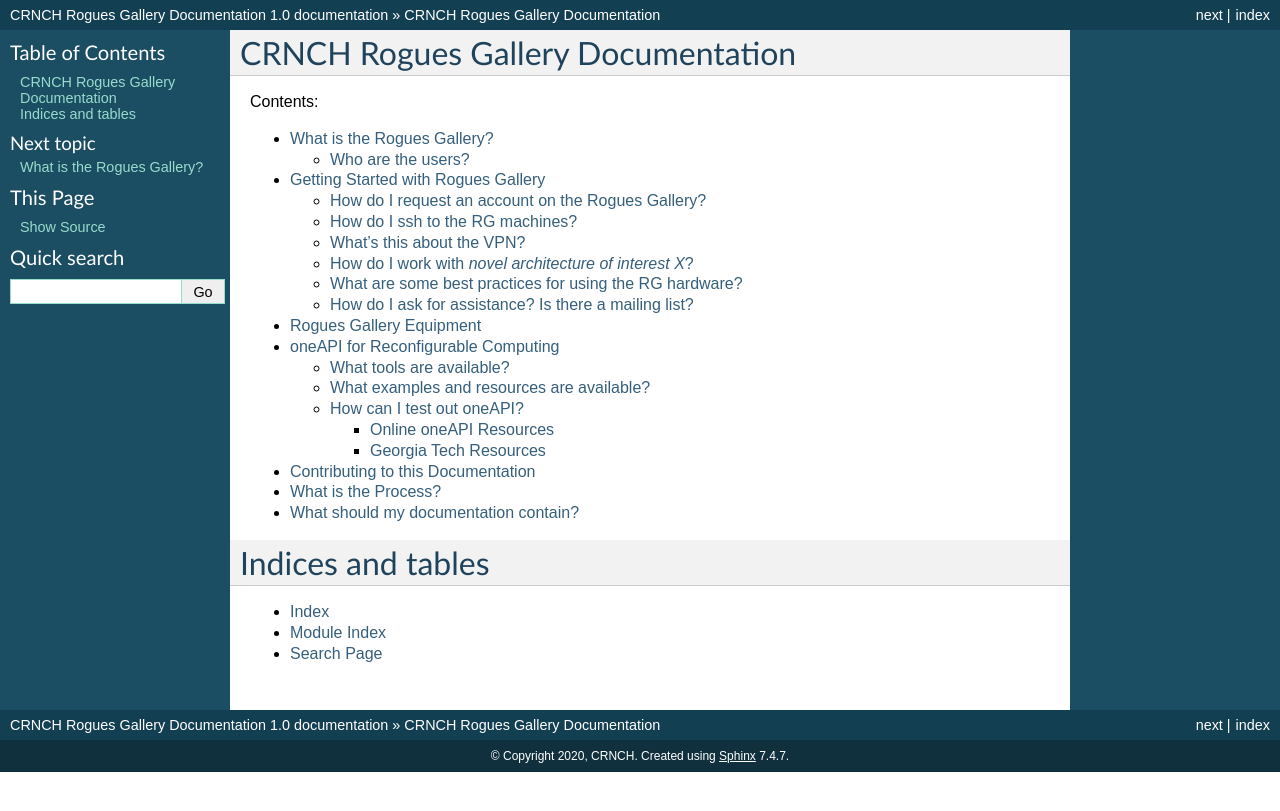
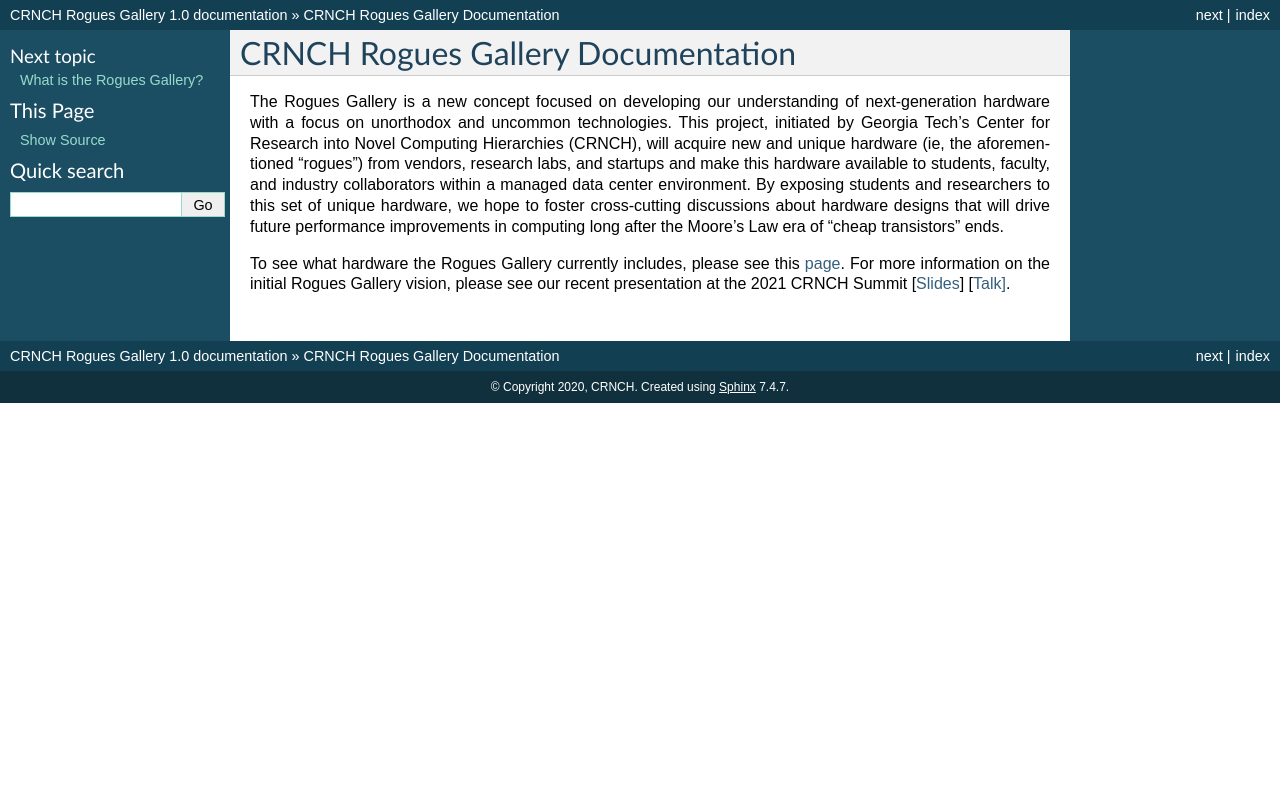
Before and after one commit to gt-crnch-rg/read-the-docs, a Sphinx documentation site: the page built from docs/index.rst, in a window 1280 px wide. Shown: the top 811 px of the page. Built offline with Sphinx 7.4.7, drawn with Linux system fonts in a browser that asks for light colours.

Commit message:
Migration from Gitlab repo

```diff
--- a/README.rst
+++ b/README.rst
@@ -10,7 +10,7 @@
 Support
 -------
 
-TBD - we are still setting up public mailing lists.
+We are still setting up public mailing lists. Please stay tuned!
 
 License
 -------
--- a/docs/conf.py
+++ b/docs/conf.py
@@ -43,7 +43,7 @@
 master_doc = 'index'
 
 # General information about the project.
-project = u'CRNCH Rogues Gallery Documentation'
+project = u'CRNCH Rogues Gallery'
 copyright = u'2020, CRNCH'
 
 # The version info for the project you're documenting, acts as replacement for
--- /dev/null
+++ b/docs/general/equipment.rst
@@ -0,0 +1,4 @@
+Rogues Gallery Equipment
+=======================
+
+TBD
--- a/docs/index.rst
+++ b/docs/index.rst
@@ -1,26 +1,33 @@
-.. Read the Docs Template documentation master file, created by
-   sphinx-quickstart on Tue Aug 26 14:19:49 2014.
-   You can adapt this file completely to your liking, but it should at least
-   contain the root `toctree` directive.
 
 CRNCH Rogues Gallery Documentation
 ==================================
 
-Contents:
+The Rogues Gallery is a new concept focused on developing our understanding of next-generation hardware with a focus on unorthodox and uncommon technologies.  This project, initiated by Georgia Tech's Center for Research into Novel Computing Hierarchies (CRNCH), will acquire new and unique hardware (ie, the aforementioned "rogues") from vendors, research labs, and startups and make this hardware available to students, faculty, and industry collaborators within a managed data center environment. By exposing students and researchers to this set of unique hardware, we hope to foster cross-cutting discussions about hardware designs that will drive future performance improvements in computing long after the Moore's Law era of "cheap transistors" ends.
+
+To see what hardware the Rogues Gallery currently includes, please see this `page <http://crnch.gatech.edu/rogues-hardware>`__. For more information on the initial Rogues Gallery vision, please see our recent presentation at the 2021 CRNCH Summit [`Slides <https://github.com/gt-crnch/crnch-summit-2021/blob/main/presenter_slides/Thursday_01_28_21/105--Rogues-Gallery-Update-Jeff-Young-CRNCH-Summit-2021.pdf>`__] [`Talk] <https://mediaspace.gatech.edu/media/Jeff%20Young%20-%20Rogues%20Gallery%20-%20CRNCH%20Summit%202021/1_lqlgr0jj>`__.
+
 
 .. toctree::
-   :maxdepth: 3
-   :glob:
+   :caption: General Topics
+   :maxdepth: 1
+   :hidden:
 
-   source/intro
-   source/getting_started
-   source/equipment
-   source/reconfig_oneapi
-   source/contributing
+   general/rogues-gallery-overview
+   general/getting_started
+   general/equipment
+   general/contributing
 
-Indices and tables
-==================
+.. toctree::
+   :caption: Reconfigurable Computing
+   :maxdepth: 1
+   :hidden:
 
-* :ref:`genindex`
-* :ref:`modindex`
-* :ref:`search`
+   reconfig/reconfig_oneapi
+
+.. toctree::
+   :caption: Educational Resources
+   :maxdepth: 1
+   :hidden:
+
+   resources/neuromorphic-computing-resources
+   resources/quantum-computing-resources
```
Also changed, not shown: README.md (added, +1 -0 lines), docs/general/contributing.rst (added, +17 -0 lines), docs/general/getting_started.rst (added, +82 -0 lines), docs/general/rogues-gallery-overview.rst (added, +8 -0 lines), docs/reconfig/reconfig_oneapi.rst (added, +38 -0 lines), docs/resources/neuromorphic-computing-resources.rst (added, +80 -0 lines), docs/resources/quantum-computing-resources.rst (added, +246 -0 lines).
